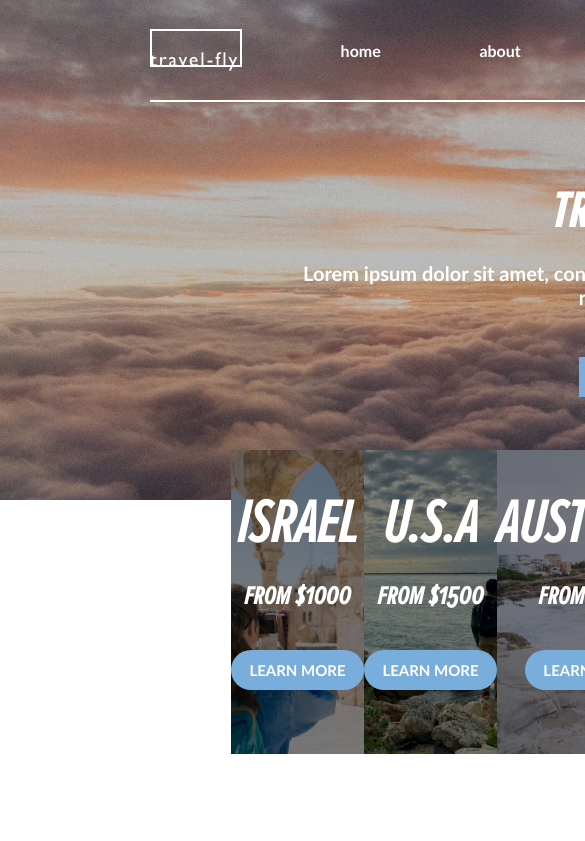
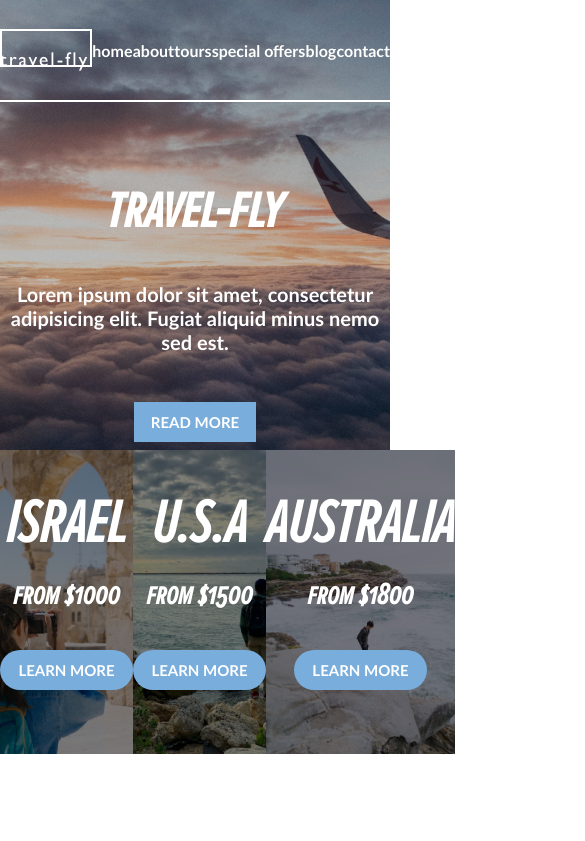
Before and after one commit to in215-pissah/travel-fly_About, a website: page index.html in a window 390 px wide. Shown: the top 841 px of the page, 585 px wide, since content can reach past the window. Drawn offline with Linux system fonts and the light colour scheme.

Commit message:
responsive

```diff
--- a/index.html
+++ b/index.html
@@ -16,6 +16,7 @@
   </head>
   <!-- This is a Change -->
   <body>
+    <div class="wrapper">
       <!-- NeroBanner & Nav Links -->
       <div class="homeBanner">
         <nav class="links">
@@ -31,12 +32,12 @@
 
         <!-- Hero Banner Text -->
         <h1>travel-fly</h1>
-      <div class="heroText">
-        <p>
+
+        <p class="heroText">
           Lorem ipsum dolor sit amet, consectetur adipisicing elit. Fugiat
           aliquid minus nemo sed est.
         </p>
-      </div>
+
         <button class="readMore">READ MORE</button>
       </div>
 
@@ -165,5 +166,6 @@
           </span>
         </div>
       </footer>
+    </div>
   </body>
 </html>
--- a/scss/header/header.scss
+++ b/scss/header/header.scss
@@ -1,6 +1,6 @@
 .homeBanner {
   height: 500px;
-  width: 1280px;
+  max-width: 1280px;
   margin: 0 auto;
   background-image: linear-gradient(
       to right,
@@ -19,25 +19,36 @@
   }
   h1 {
     font-size: 60px;
+    margin-bottom: 37px;
   }
   .heroText {
-    width: 714px;
+    // width: 714px;
     font-size: 20px;
-    margin-left: 283px;
+    // margin-left: 283px;
     margin-bottom: 48px;
   }
 }
 
 .homePictures {
-  margin-left: 231px;
-  margin-right: 231px;
+  // margin-left: 231px;
+  // margin-right: 231px;
   // margin-bottom: 30px;
+  margin: 0 auto;
   top: -50px;
   display: flex;
   align-items: center;
-  justify-content: space-between;
+  justify-content: space-around;
   position: relative;
 }
+
+// @media screen and (min-width: 722px) {
+//   .homePictures {
+//     background-color: red;
+//     margin-left: 231px;
+//     margin-right: 231px;
+//     justify-content: space-around;
+//   }
+// }
 
 form {
   margin: 40px 231px;
--- a/scss/mixins.scss
+++ b/scss/mixins.scss
@@ -1,7 +1,8 @@
 @mixin nav-hr {
   margin: 0 auto;
   margin-bottom: 69.5px;
-  width: 980px;
+  max-width: 980px;
+  //   width: 980px;
 }
 @mixin nav-black {
   background-color: #000000;
--- a/scss/structure.scss
+++ b/scss/structure.scss
@@ -50,9 +50,20 @@ footer {
   font-weight: bold;
 }
 
+.wrapper {
+  max-width: 1280px;
+  margin: 0 auto;
+}
+
 #app {
   max-width: $content-width;
   margin: 0 auto;
   // min-height: 200px;
   // background-color: coral;
 }
+
+// @media screen and (max-width: 1140px) {
+//   .homePictures {
+//     background-color: red;
+//   }
+// }
```
Also changed, not shown: css/styles.css, 1 other file. Lines whose indentation alone changed are shown as unchanged.
